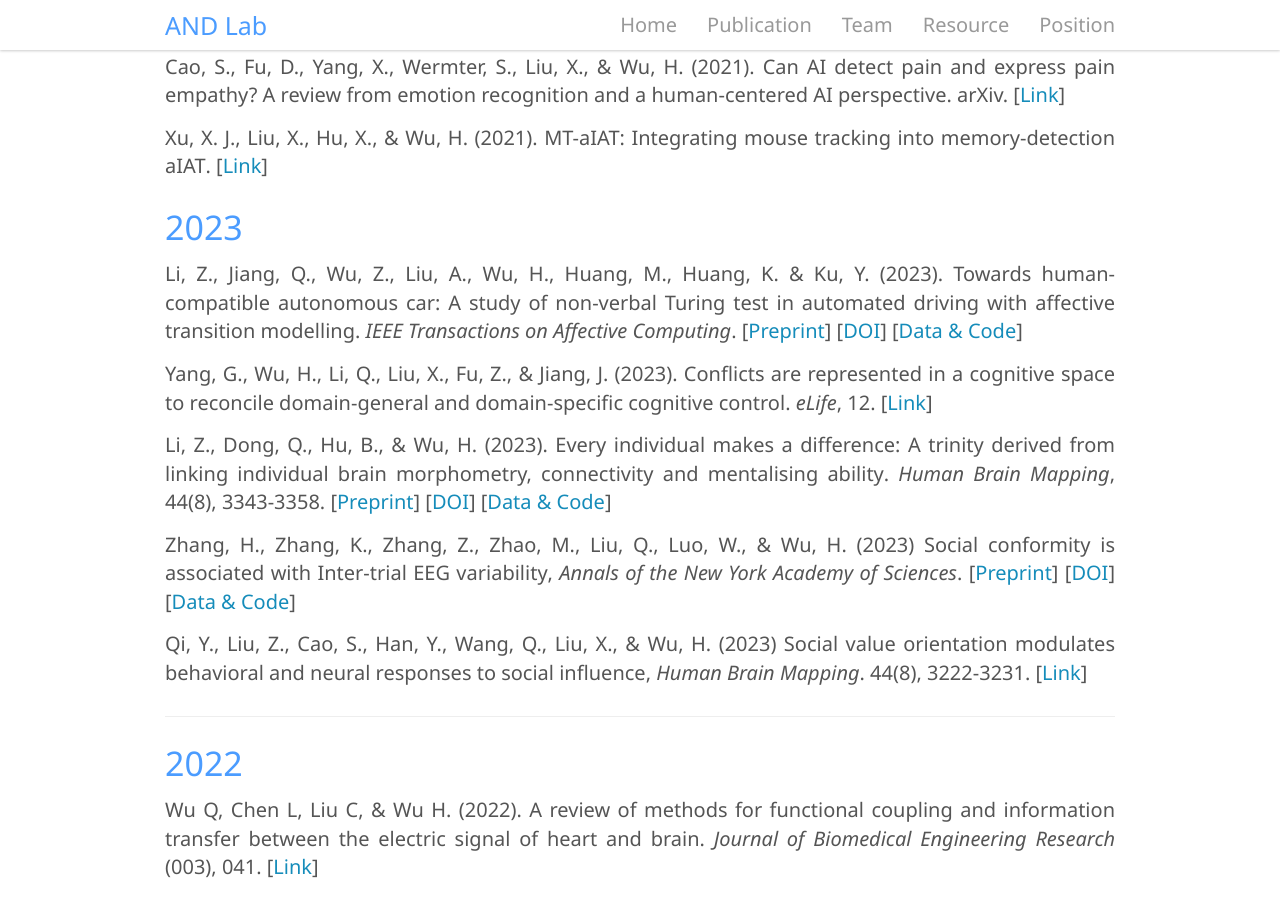
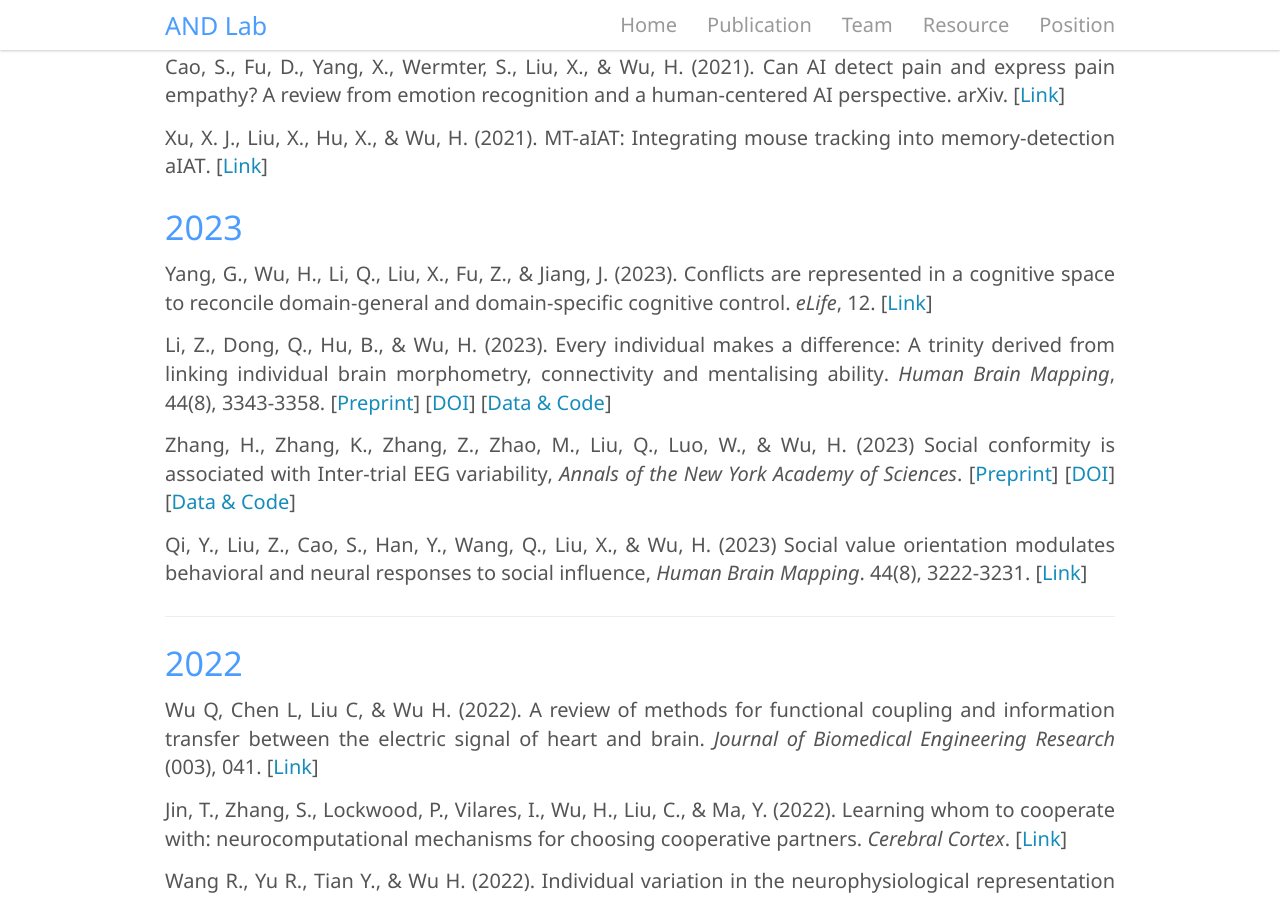
Before and after one commit to andlab-um/lab-website, a Jekyll site: the page built from _pages/publication.md, in a window 1280 px wide and 900 px high, scrolled down 461 px. Built offline with Jekyll 4.4.1, drawn with Linux system fonts in a browser that asks for light colours; nearby versions of some CDN libraries.

Commit message:
Update publication.md

```diff
--- a/_pages/publication.md
+++ b/_pages/publication.md
@@ -27,7 +27,6 @@ Xu, X. J., Liu, X., Hu, X., & Wu, H. (2021). **MT-aIAT: Integrating mouse tracki
 
 ### 2023
 
-Li, Z., Jiang, Q., Wu, Z., Liu, A., Wu, H., Huang, M., Huang, K. & Ku, Y. (2023). **Towards human-compatible autonomous car: A study of non-verbal Turing test in automated driving with affective transition modelling**. *IEEE Transactions on Affective Computing*. [[Preprint](https://arxiv.org/abs/2212.02908){:target="_blank"}] [[DOI](https://doi.org/10.1109/TAFFC.2023.3279311){:target="_blank"}] [[Data & Code](https://github.com/Das-Boot/bot_or_not){:target="_blank"}]
 
 Yang, G., Wu, H., Li, Q., Liu, X., Fu, Z., & Jiang, J. (2023). **Conflicts are represented in a cognitive space to reconcile domain-general and domain-specific cognitive control**. *eLife*, 12. [[Link](https://doi.org/10.7554/eLife.87126.1){:target="      _blank"}]
 
```
